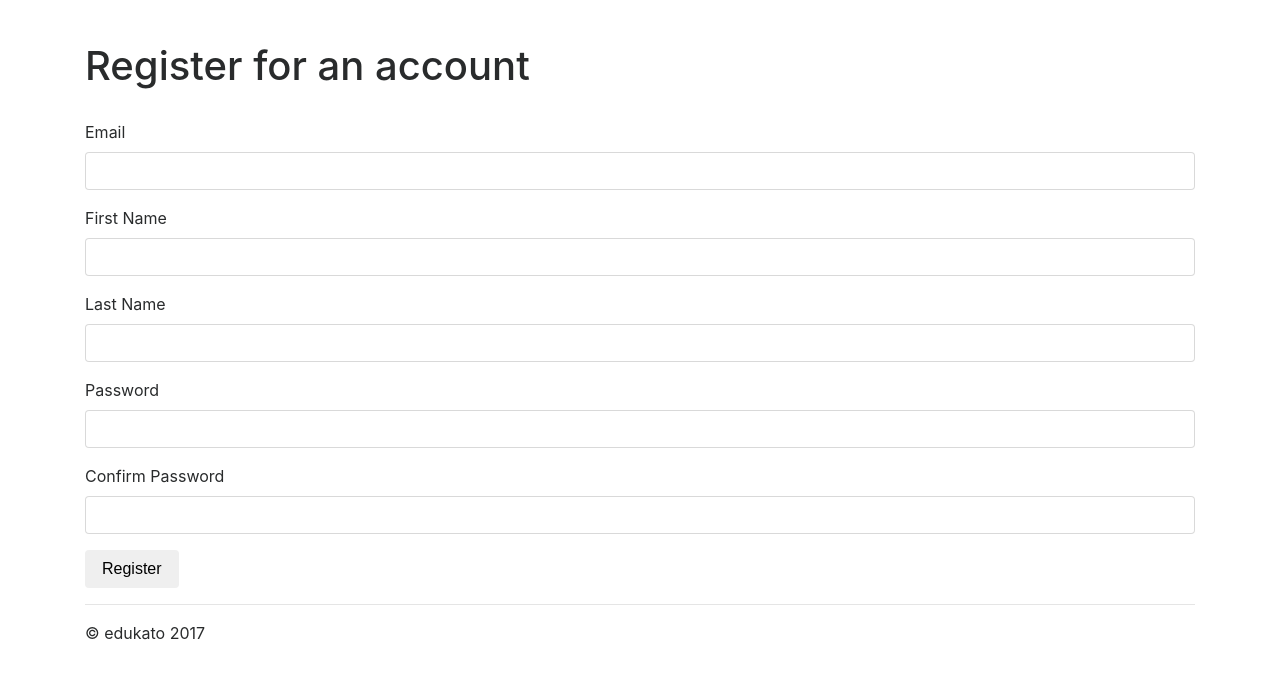
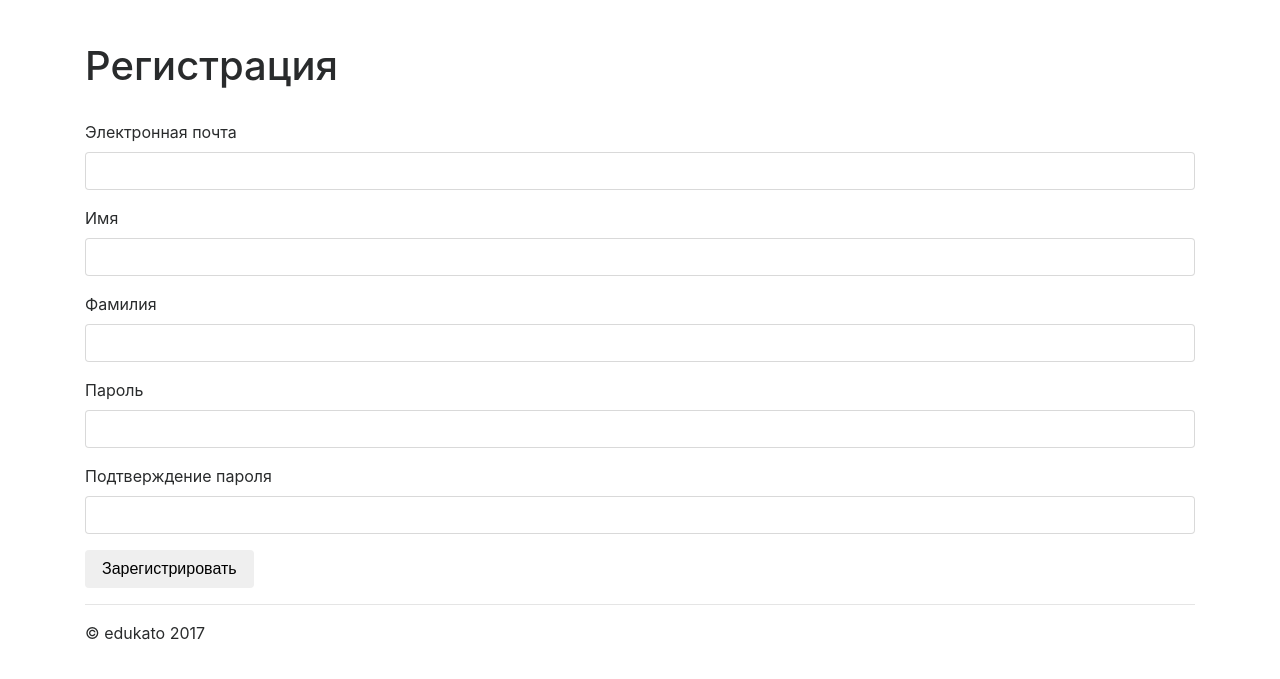
Before and after one commit to edukato/learning, a Flask app: page /register in a window 1280 px wide. Shown: the part 56-735 px from the top of the page. Run offline with Flask 2, Linux system fonts and the light colour scheme; some libraries are stand-ins or nearby versions.

Commit message:
localization

```diff
--- a/app/__init__.py
+++ b/app/__init__.py
@@ -30,7 +30,7 @@ def create_app(config_name):
         db.create_all()
 
     login_manager.init_app(app)
-    login_manager.login_message = "You must be logged in to access this page."
+    login_manager.login_message = "Вы должны войти в свой аккаунт, чтобы получить доступ к этой странице."
     login_manager.login_view = "auth.login"
 
     migrate = Migrate(app, db)
--- a/app/auth/forms.py
+++ b/app/auth/forms.py
@@ -9,25 +9,25 @@ class RegistrationForm(FlaskForm):
     """
     Form for users to create new account
     """
-    email = StringField('Email', validators=[DataRequired(), Email()])
-    first_name = StringField('First Name', validators=[DataRequired()])
-    last_name = StringField('Last Name', validators=[DataRequired()])
-    password = PasswordField('Password', validators=[
+    email = StringField('Электронная почта', validators=[DataRequired(), Email()])
+    first_name = StringField('Имя', validators=[DataRequired()])
+    last_name = StringField('Фамилия', validators=[DataRequired()])
+    password = PasswordField('Пароль', validators=[
         DataRequired(),
         EqualTo('confirm_password')
     ])
-    confirm_password = PasswordField('Confirm Password')
-    submit = SubmitField('Register')
+    confirm_password = PasswordField('Подтверждение пароля')
+    submit = SubmitField('Зарегистрировать')
 
     def validate_email(self, field):
         if Client.query.filter_by(email=field.data).first():
-            raise ValidationError('Email is already in use.')
+            raise ValidationError('Данная электронная почта уже зарегистрированна')
 
 
 class LoginForm(FlaskForm):
     """
     Form for users to login
     """
-    email = StringField('Email', validators=[DataRequired(), Email()])
-    password = PasswordField('Password', validators=[DataRequired()])
-    submit = SubmitField('Login')
+    email = StringField('Электронная почта', validators=[DataRequired(), Email()])
+    password = PasswordField('Пароль', validators=[DataRequired()])
+    submit = SubmitField('Вход')
--- a/app/auth/views.py
+++ b/app/auth/views.py
@@ -25,7 +25,7 @@ def register():
         # add employee to the database
         db.session.add(user)
         db.session.commit()
-        flash('You have successfully registered! You may now login.')
+        flash('Вы успешно зарегистрированы! Теперь вы можете войти в свой аккаунт.')
 
         # redirect to the login page
         return redirect(url_for('auth.login'))
@@ -56,7 +56,7 @@ def login():
 
         # when login details are incorrect
         else:
-            flash('Invalid email or password.')
+            flash('Неверный e-mail или пароль')
 
     # load login template
     return render_template('auth/login.html', form=form, title='Login')
@@ -70,7 +70,7 @@ def logout():
     Log an employee out through the logout link
     """
     logout_user()
-    flash('You have successfully been logged out.')
+    flash('Вы вышли из своего аккаунта.')
 
     # redirect to the login page
     return redirect(url_for('auth.login'))
--- a/app/templates/auth/login.html
+++ b/app/templates/auth/login.html
@@ -8,7 +8,7 @@
     {{ utils.flashed_messages() }}
     <br/>
     <div class="center">
-        <h1 class="text-center">Login to your account</h1>
+        <h1 class="text-center">Вход в аккаунт</h1>
         <br/>
         {{ wtf.quick_form(form) }}
     </div>
--- a/app/templates/auth/register.html
+++ b/app/templates/auth/register.html
@@ -4,7 +4,7 @@
 {% block body %}
 <div class="content-section">
   <div class="center">
-    <h1>Register for an account</h1>
+    <h1>Регистрация</h1>
     <br/>
     {{ wtf.quick_form(form) }}
   </div>
--- a/app/templates/home/index.html
+++ b/app/templates/home/index.html
@@ -2,8 +2,8 @@
 {% block title %}Главная страница{% endblock %}
 {% block body %}
 <div class="row">
-    <h1>Привет, это закрытый сервис.<small>Если честно, то мы не очень рады тебе</small></h1>
-    <a class="btn-primary" href="{{ url_for('auth.register') }}">Register</a>
-    <a class="btn-default" href="{{ url_for('auth.login') }}">Login</a>
+    <h1>Привет, это закрытый сервис. <small>Если честно, то мы не очень рады тебе</small></h1>
+    <a class="btn-primary" href="{{ url_for('auth.register') }}">Регистрация</a>
+    <a class="btn-default" href="{{ url_for('auth.login') }}">Вход</a>
 </div>
 {% endblock %}
```
